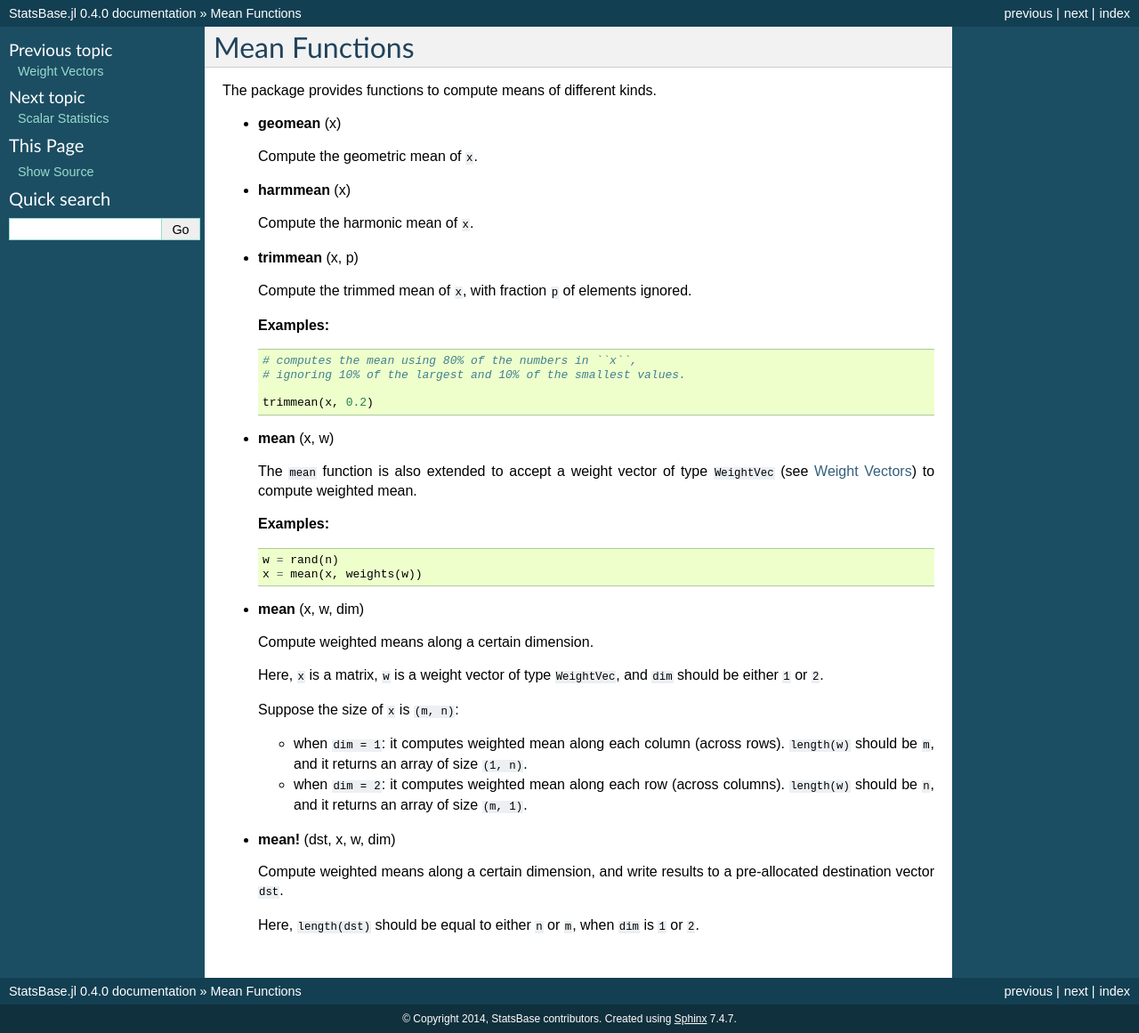
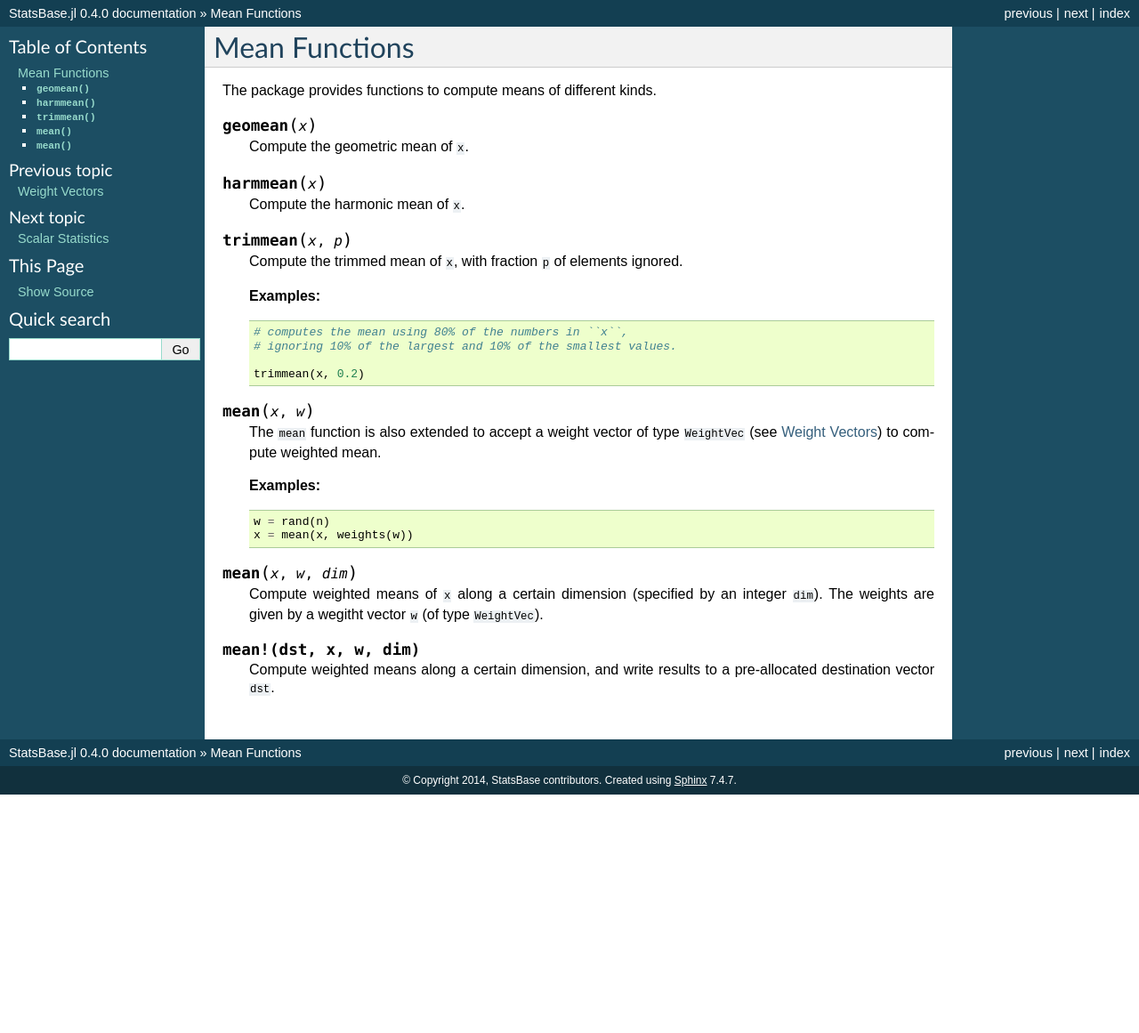
Before and after one commit to JuliaStats/StatsBase.jl, a Sphinx documentation site: the page built from docs/source/means.rst, in a window 1280 px wide. Shown: the whole page at 89% size. Built offline with Sphinx 7.4.7, drawn with Linux system fonts in a browser that asks for light colours; formulas are drawn with MathJax 3; after the commit the page ends 900 px from its top, so only the background shows below that.

Commit message:
improved docs for means.rst

```diff
--- a/docs/source/means.rst
+++ b/docs/source/means.rst
@@ -3,15 +3,15 @@ Mean Functions
 
 The package provides functions to compute means of different kinds.
 
-- **geomean** (x)
+.. function:: geomean(x)
 
   Compute the geometric mean of ``x``.
 
-- **harmmean** (x)
+.. function:: harmmean(x)
 
   Compute the harmonic mean of ``x``.
 
-- **trimmean** (x, p)
+.. function:: trimmean(x, p)
 
   Compute the trimmed mean of ``x``, with fraction ``p`` of elements ignored.
 
@@ -24,7 +24,7 @@ The package provides functions to compute means of different kinds.
 
     trimmean(x, 0.2)
 
-- **mean** (x, w)
+.. function:: mean(x, w)
 
   The ``mean`` function is also extended to accept a weight vector of type ``WeightVec`` (see :ref:`weightvec`) to compute weighted mean.
 
@@ -35,20 +35,10 @@ The package provides functions to compute means of different kinds.
     w = rand(n)
     x = mean(x, weights(w))
 
-- **mean** (x, w, dim)
+.. function:: mean(x, w, dim)
 
-  Compute weighted means along a certain dimension.
+  Compute weighted means of ``x`` along a certain dimension (specified by an integer ``dim``). The weights are given by a wegitht vector ``w`` (of type ``WeightVec``).
 
-  Here, ``x`` is a matrix, ``w`` is a weight vector of type ``WeightVec``, and ``dim`` should be either ``1`` or ``2``.
-
-  Suppose the size of ``x`` is ``(m, n)``:
-
-  - when ``dim = 1``: it computes weighted mean along each column (across rows). ``length(w)`` should be ``m``, and it returns an array of size ``(1, n)``.
-
-  - when ``dim = 2``: it computes weighted mean along each row (across columns). ``length(w)`` should be ``n``, and it returns an array of size ``(m, 1)``.
-
-- **mean!** (dst, x, w, dim)
+.. function:: mean!(dst, x, w, dim)
 
   Compute weighted means along a certain dimension, and write results to a pre-allocated destination vector ``dst``.
-
-  Here, ``length(dst)`` should be equal to either ``n`` or ``m``, when ``dim`` is ``1`` or ``2``.
```
